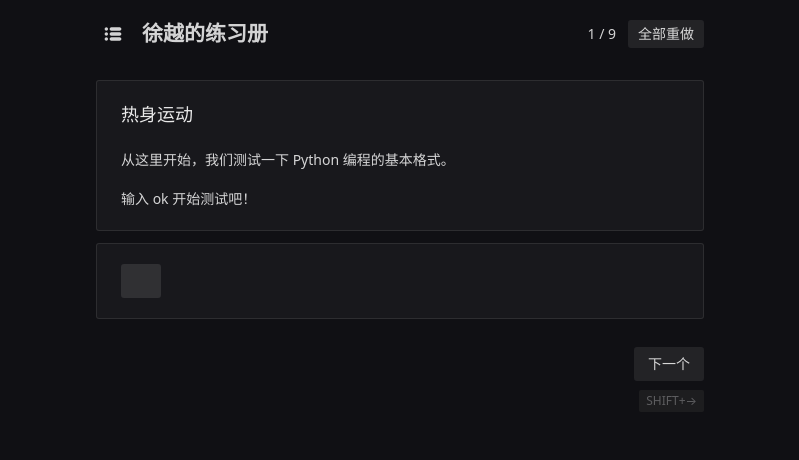
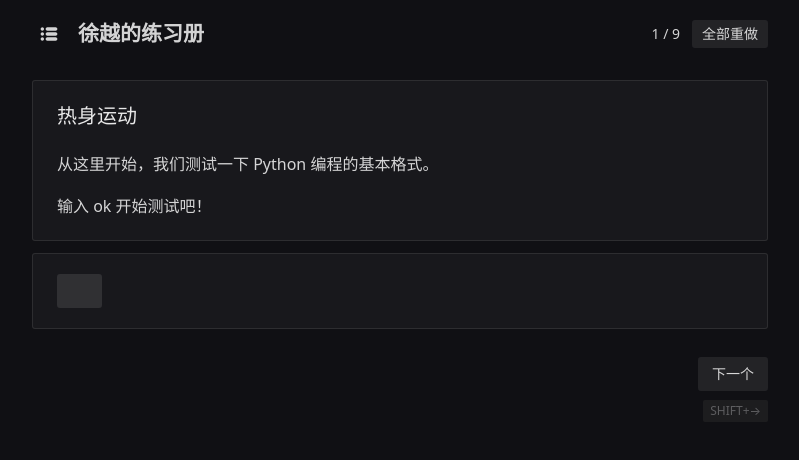
Before and after one commit to yuetsh/playground, a Vue app: page / in a window 1280 px wide. Shown: the top 460 px of the page, without its empty margins (240-1039 px from the left). Built offline with nearby package versions, Linux system fonts and the light colour scheme.

Commit message:
theme overrides.

```diff
--- a/src/App.vue
+++ b/src/App.vue
@@ -5,6 +5,7 @@
     :date-locale="dateZhCN"
     :hljs="hljs"
     :theme="darkTheme"
+    :theme-overrides="themeOverrides"
   >
     <n-layout position="absolute" ref="wrap">
       <n-layout-content>
@@ -21,6 +22,7 @@
 <script setup lang="ts">
 import { onMounted, ref, watch, watchEffect } from "vue"
 import { zhCN, dateZhCN, darkTheme } from "naive-ui"
+import type { GlobalThemeOverrides } from "naive-ui"
 import { useSwipe } from "@vueuse/core"
 import Header from "./components/Header.vue"
 import Content from "./components/Content.vue"
@@ -37,6 +39,21 @@ import python from "highlight.js/lib/languages/python"
 
 hljs.registerLanguage("python", python)
 // hljs.registerLanguage("c", c)
+
+const themeOverrides: GlobalThemeOverrides = {
+  common: {
+    fontSize: "16px",
+  },
+  Card: {
+    titleFontSizeMedium: "20px",
+  },
+  Input: {
+    fontSizeMedium: "16x",
+  },
+  Code: {
+    fontSize: "16px",
+  },
+}
 
 const wrap = ref(null)
 const { direction } = useSwipe(wrap)
@@ -92,7 +109,7 @@ watch(direction, () => {
 <style scoped>
 .container {
   box-sizing: border-box;
-  width: 50vw;
+  width: 60vw;
   max-width: 800px;
   padding: 0 16px 16px;
   margin: 0 auto;
--- a/src/components/Content.vue
+++ b/src/components/Content.vue
@@ -16,7 +16,7 @@
         <span v-if="item.match(RE)">
           <n-input
             placeholder=""
-            :style="{ width: 40 * item.length + 'px' }"
+            :style="{ width: 45 * item.length + 'px' }"
             v-model:value="inputs[index]"
           />
         </span>
--- a/src/data/python.json
+++ b/src/data/python.json
@@ -1 +1 @@
-[{"title":"热身运动","content":"从这里开始，我们测试一下 Python 编程的基本格式。\n输入 ok 开始测试吧！\n","blank":["$"],"answer":["ok"]},{"title":"输出语句","content":"目标：输出黄岩一职，请补全代码！\n","blank":["$$","\"黄岩一职\"","$"],"answer":["print(",")"]},{"title":"输出语句：文字","content":"同样这题考察的也是输出语句，请输出Python 编程入门，注意引号，注意空格。\n（格式必须严格按照提示，不然就算对，也通过不了！）\n","blank":["print(","$$$$",")"],"answer":[["\"Python 编程入门\"","'Python 编程入门'"]]},{"title":"输出语句：数字计算","content":"让 Python 来计算 1+1 的值，不需要你自己计算。\n","blank":["print(","$$",")"],"answer":["1+1"]},{"title":"输出语句：输出多个值","content":"在 print() 中可以输出多个内容，之间用逗号隔开。\n请输出尼尔 机械纪元，注意文字用引号包裹。\n","blank":["print(","$$","$","$$$",")"],"answer":[["\"尼尔\"","'尼尔'"],[",",", "],["\"机械纪元\"","'机械纪元'"]]},{"title":"输出语句：高级用法 —— 自定义分隔符号","content":"使用 sep=\"\" 可以用于取消多个输出之间的空格。\n在引号里面可以写入你想要的分隔符，比如 sep=\"-\"，表示用短横线来分隔。\n注意逗号和等号！\n","nonInteractive":true,"code":["print(\"尼尔\", \"机械纪元\", sep=\"\")"]},{"title":"输出语句：高级用法 —— 自定义分隔符号","content":"用下划线进行分割。\n","blank":["print(\"尼尔\", \"机械纪元\", \"自动人形\"","$$$",")"],"answer":[[", sep=\"_\"",",sep=\"_\"",",sep='_'",", sep='_'"]]},{"title":"变量","content":"变量是编程中的重要概念，方便我们编写可读性很高的代码。\n变量有很多类型，包括文字、数字、真假、列表、字典等。\n","code":["school = \"春田花花幼儿园\"\nname = \"麦兜\"\n","money = 1000\nheight = 1.82\nis_success = True\n","games = [\"王者\", \"吃鸡\", \"原神\", \"星铁\"]\nrole = {\n    \"name\": \"雷电将军\",\n    \"sex\": \"女\",\n}\n"],"nonInteractive":true},{"title":"成功","content":"恭喜你，完成测试！\n","nonInteractive":true}]
+[{"title":"热身运动","content":"从这里开始，我们测试一下 Python 编程的基本格式。\n输入 ok 开始测试吧！\n","blank":["$"],"answer":["ok"]},{"title":"输出语句","content":"目标：输出黄岩一职，请补全代码！\n","blank":["$$","\"黄岩一职\"","$"],"answer":["print(",")"]},{"title":"输出语句 —— 文字","content":"同样这题考察的也是输出语句，请输出Python 编程入门，注意引号，注意空格。\n（格式必须严格按照提示，不然就算对，也通过不了！）\n","blank":["print(","$$$$",")"],"answer":[["\"Python 编程入门\"","'Python 编程入门'"]]},{"title":"输出语句 —— 数字计算","content":"让 Python 来计算 1+1 的值，不需要你自己计算。\n","blank":["print(","$$",")"],"answer":["1+1"]},{"title":"输出语句 —— 输出多个值","content":"在 print() 中可以输出多个内容，之间用逗号隔开。\n请输出尼尔 机械纪元，注意文字用引号包裹。\n","blank":["print(","$$","$","$$$",")"],"answer":[["\"尼尔\"","'尼尔'"],[",",", "],["\"机械纪元\"","'机械纪元'"]]},{"title":"输出语句 —— 高级用法 —— 自定义分隔符号","content":"使用 sep=\"\" 可以用于取消多个输出之间的空格。\n在引号里面可以写入你想要的分隔符，比如 sep=\"-\"，表示用短横线来分隔。\n注意逗号和等号！\n","nonInteractive":true,"code":["print(\"尼尔\", \"机械纪元\", sep=\"\")"]},{"title":"输出语句：高级用法 —— 自定义分隔符号","content":"用下划线进行分割。\n","blank":["print(\"尼尔\", \"机械纪元\", \"自动人形\"","$$$",")"],"answer":[[", sep=\"_\"",",sep=\"_\"",",sep='_'",", sep='_'"]]},{"title":"变量","content":"变量是编程中的重要概念，方便我们编写可读性很高的代码。\n变量有很多类型，包括文字、数字、真假、列表、字典等。\n","code":["school = \"春田花花幼儿园\"\nname = \"麦兜\"\n","money = 1000\nheight = 1.82\nis_success = True\n","games = [\"王者\", \"吃鸡\", \"原神\", \"星铁\"]\nrole = {\n    \"name\": \"雷电将军\",\n    \"sex\": \"女\",\n}\n"],"nonInteractive":true},{"title":"成功","content":"恭喜你，完成测试！\n","nonInteractive":true}]
```
Also changed, not shown: 1 other file (tests, documents, lock files or other folders).
